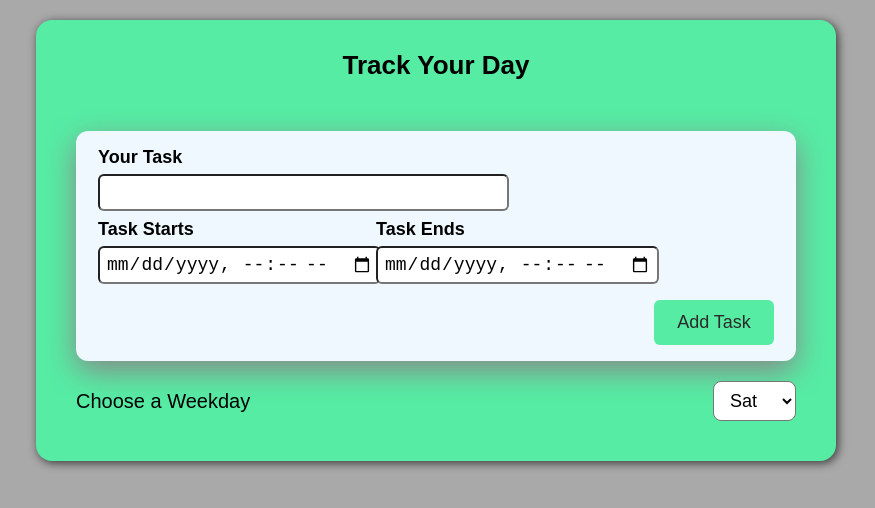
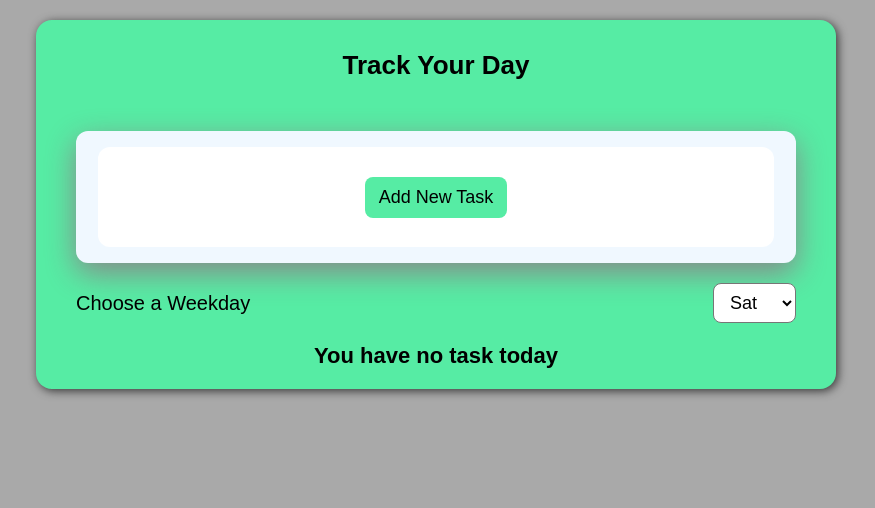
Before and after one commit to muntashir-wahid/track-your-day, a React (Create React App) app: page / in a window 1280 px wide. Shown: the top 508 px of the page, without its empty margins (204-1079 px from the left). Built offline with nearby package versions, Linux system fonts and the light colour scheme.

Commit message:
learn conditional rendering and implemented some feature

```diff
--- /dev/null
+++ b/src/components/NewTask/AddNewTask.css
@@ -0,0 +1,18 @@
+.edit-task {
+  width: 100%;
+  background-color: white;
+  height: 10rem;
+  display: flex;
+  justify-content: center;
+  align-items: center;
+  border-radius: 12px;
+}
+
+.edit-task button {
+  background-color: rgb(86, 236, 164);
+  padding: 1rem 1.4rem;
+  border-radius: 8px;
+  cursor: pointer;
+  border: none;
+  font-size: 1.8rem;
+}
--- /dev/null
+++ b/src/components/NewTask/AddNewTask.js
@@ -0,0 +1,15 @@
+import React from "react";
+import "./AddNewTask.css";
+
+function AddNewTask(props) {
+  const buttonClickHandler = function(e) {
+    props.onEditInputForm(true);
+  }
+  return (
+    <div className="edit-task">
+      <button onClick={buttonClickHandler}>Add New Task</button>
+    </div>
+  );
+}
+
+export default AddNewTask;
--- a/src/components/NewTask/NewTask.js
+++ b/src/components/NewTask/NewTask.js
@@ -1,7 +1,10 @@
+import React, { useState } from "react";
 import TaskInputForm from "./TaskInputForm";
 import "./NewTask.css";
+import AddNewTask from "./AddNewTask";
 
 function NewTask(props) {
+  // Lifting state
   const saveTaskDescriptionHandler = function (inputTaskDescription) {
     const taskDescription = {
       ...inputTaskDescription,
@@ -9,10 +12,23 @@ function NewTask(props) {
     };
     props.onAddTaskDescription(taskDescription);
   };
-
+  const [editInputForm, setEditInputForm] = useState(false);
+  const isInputFormEditedHandler = function (isEdited) {
+    setEditInputForm(isEdited);
+  };
+  const taskInputFormCancleHandler = function (isCancle) {
+    setEditInputForm(!isCancle);
+  };
   return (
     <section className="new-task">
-      <TaskInputForm onSaveTaskDescription={saveTaskDescriptionHandler} />
+      {editInputForm ? (
+        <TaskInputForm
+          onSaveTaskDescription={saveTaskDescriptionHandler}
+          onCancleTaskInputForm={taskInputFormCancleHandler}
+        />
+      ) : (
+        <AddNewTask onEditInputForm={isInputFormEditedHandler} />
+      )}
     </section>
   );
 }
--- a/src/components/NewTask/TaskInputForm.css
+++ b/src/components/NewTask/TaskInputForm.css
@@ -1,61 +1,61 @@
 .task-input__form {
   display: grid;
-  grid-template-columns: repeat(6, 1fr);
+  grid-template-columns: repeat(2, 1fr);
   grid-template-rows: repeat(3, auto);
-  gap: .8rem;
-}
-
-.task-input__form input {
-  display: block;
-  padding: .6rem;
-  border-radius: 6px;
-  font-size: 1.8rem;
+  gap: 0.8rem;
 }
 
 .task-input__form label {
   font-size: 1.8rem;
   font-weight: 600;
   display: inline-block;
-  margin-bottom: .6rem;
+  margin-bottom: 0.6rem;
+}
+
+.task-inputs input{
+  display: block;
+  padding: 0.6rem;
+  border-radius: 6px;
+  font-size: 1.8rem;
+}
+
+.task-input__task input {
+  width: 80%;
 }
 
 .task-input__task {
-  grid-column: 1 / -1;
+  grid-column: 1 / -1 ;
+  grid-row: 1 / 2;
 }
 
-.task-input__task input {
-  min-width: 75%;
+.task-input__start {
+  grid-column: 1 / 2;
+  grid-row: 2 / 3;
 }
 
-.task-input__starts {
-  grid-column: 1 / 3;
-}
-
-.task-input__ends {
-  grid-column: 4 / 7;
+.task-input__end {
+  grid-column: 2 / 3;
 }
 
 .task-input__btn {
-  grid-column: -1 / span 2;
-  grid-row: 4 / -1;
+  grid-row: 3 / 4;
+  grid-column: 2 / 3;
+  justify-self: end;
 }
 
-.submit-btn {
+.btn {
   background-color: rgb(86, 236, 164);
+  padding: .8rem 1.2rem;
+  border-radius: 8px;
+  cursor: pointer;
+  margin-left: 1.6rem;
   border: none;
-  border-radius: 6px;
-  padding: 1.2rem;
-  width: 12rem;
-  font-size: 1.8rem;
-  font-weight: 500;
-  color: rgb(43, 43, 43);
-  cursor: pointer;
 }
 
-@media (max-width: 760px) {
-  .task-input__ends {
-    grid-row: 4 / 5;
-    grid-column: 1 / 3;
+@media (max-width: 650px) {
+  .task-input__end {
+    grid-column: 1 / 2;
+    grid-row: 3 / 4;
   }
   .task-input__btn {
     align-self: end;
--- a/src/components/NewTask/TaskInputForm.js
+++ b/src/components/NewTask/TaskInputForm.js
@@ -72,13 +72,17 @@ function TaskInputForm(props) {
     setTaskEndsAt("");
   };
 
+  const formEditCancleHandler = function () {
+    props.onCancleTaskInputForm(true);
+  };
+
   return (
     <form className="task-input__form" onSubmit={submitHandler}>
-      <div className="task-input__task">
+      <div className="task-inputs task-input__task">
         <label>Your Task</label>
         <input type="taxt" value={task} onChange={taskInputHandler} />
       </div>
-      <div className="task-input__starts">
+      <div className="task-inputs task-input__start">
         <label>Task Starts</label>
         <input
           type="datetime-local"
@@ -86,7 +90,7 @@ function TaskInputForm(props) {
           onChange={taskStartTimeHandler}
         />
       </div>
-      <div className="task-input__ends">
+      <div className="task-inputs task-input__end">
         <label>Task Ends</label>
         <input
           type="datetime-local"
@@ -95,9 +99,8 @@ function TaskInputForm(props) {
         />
       </div>
       <div className="task-input__btn">
-        <button type="submit" className="submit-btn">
-          Add Task
-        </button>
+        <button className="btn" type="button" onClick={formEditCancleHandler}>Cancle</button>
+        <button className="btn" type="submit">Add Task</button>
       </div>
     </form>
   );
--- a/src/components/TaskDescription/TaskList.css
+++ b/src/components/TaskDescription/TaskList.css
@@ -7,3 +7,9 @@
   gap: .8rem;
   padding-bottom: 2rem;
 }
+
+.message {
+  font-size: 2.2rem;
+  font-weight: 600;
+  text-align: center;
+}
--- a/src/components/TaskDescription/TaskList.js
+++ b/src/components/TaskDescription/TaskList.js
@@ -4,33 +4,41 @@ import TaskFilter from "./TaskFilter";
 import TaskDescription from "./TaskDescription";
 
 function TaskList(props) {
+  // Use state to hold and manipulate filtered weekday
   const [selectedWeedDay, setSelectedWeedDay] = useState("Saturday");
   const changeWeedDayHandler = function (weekDayName) {
     setSelectedWeedDay(weekDayName);
   };
 
+  // Filter Task details array with the selected day
   const filteredTaskDetails = props.taskDetailsList.filter((taskDetails) => {
     return (
       taskDetails.startTime.toLocaleString("en-US", { weekday: "long" }) ===
       selectedWeedDay
     );
   });
+
+  // Create a dynamic variable to conditionaly render the content
+  let taskDescriptionContent = (
+    <h5 className="message">You have no task today</h5>
+  );
+  if (filteredTaskDetails.length > 0) {
+    taskDescriptionContent = filteredTaskDetails.map((taskDescription) => (
+      <TaskDescription
+        key={taskDescription.id}
+        task={taskDescription.task}
+        startTime={taskDescription.startTime}
+        endTime={taskDescription.endTime}
+      />
+    ));
+  }
   return (
     <section>
       <TaskFilter
         selectedWeedDayName={selectedWeedDay}
         onChangeWeedDay={changeWeedDayHandler}
       />
-      <ul className="task-list">
-        {filteredTaskDetails.map((taskDescription) => (
-          <TaskDescription
-            key={taskDescription.id}
-            task={taskDescription.task}
-            startTime={taskDescription.startTime}
-            endTime={taskDescription.endTime}
-          />
-        ))}
-      </ul>
+      <ul className="task-list">{taskDescriptionContent}</ul>
     </section>
   );
 }
```
Also changed, not shown: 1 other file (tests, documents, lock files or other folders).
